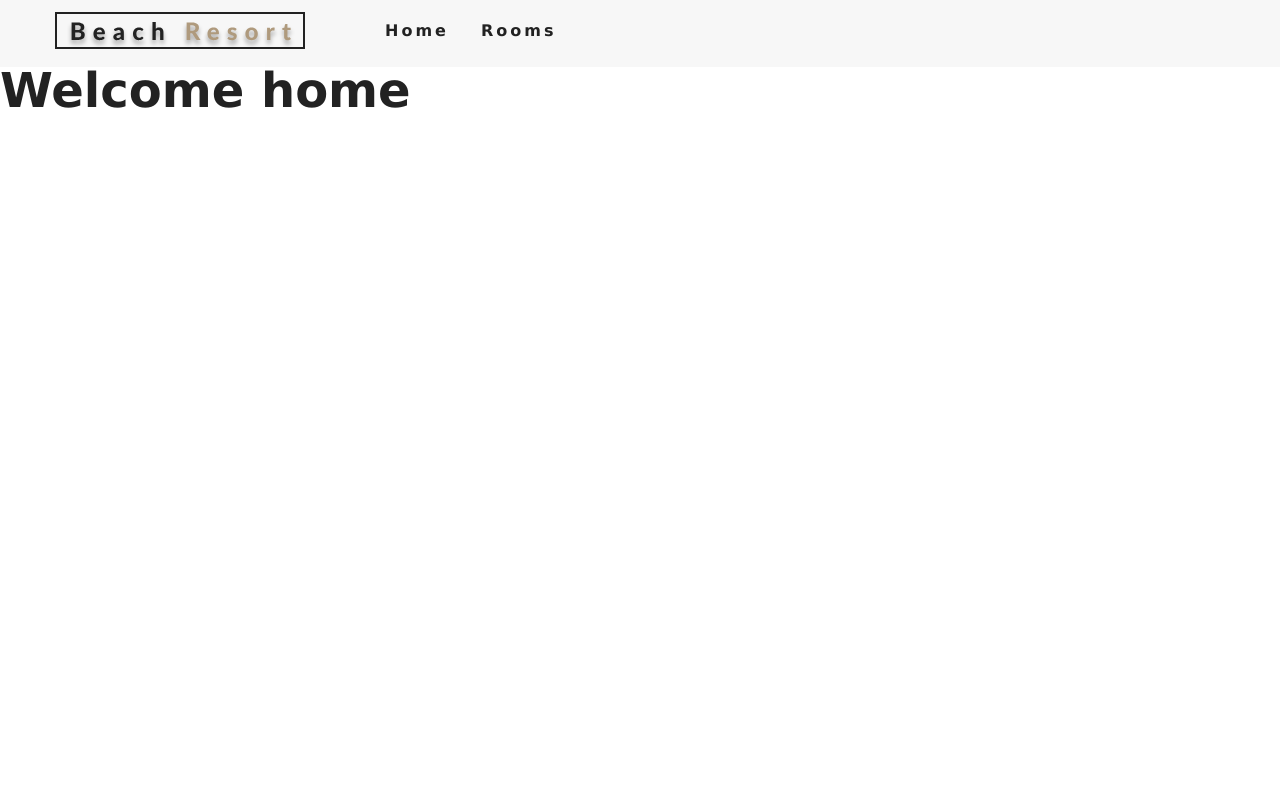
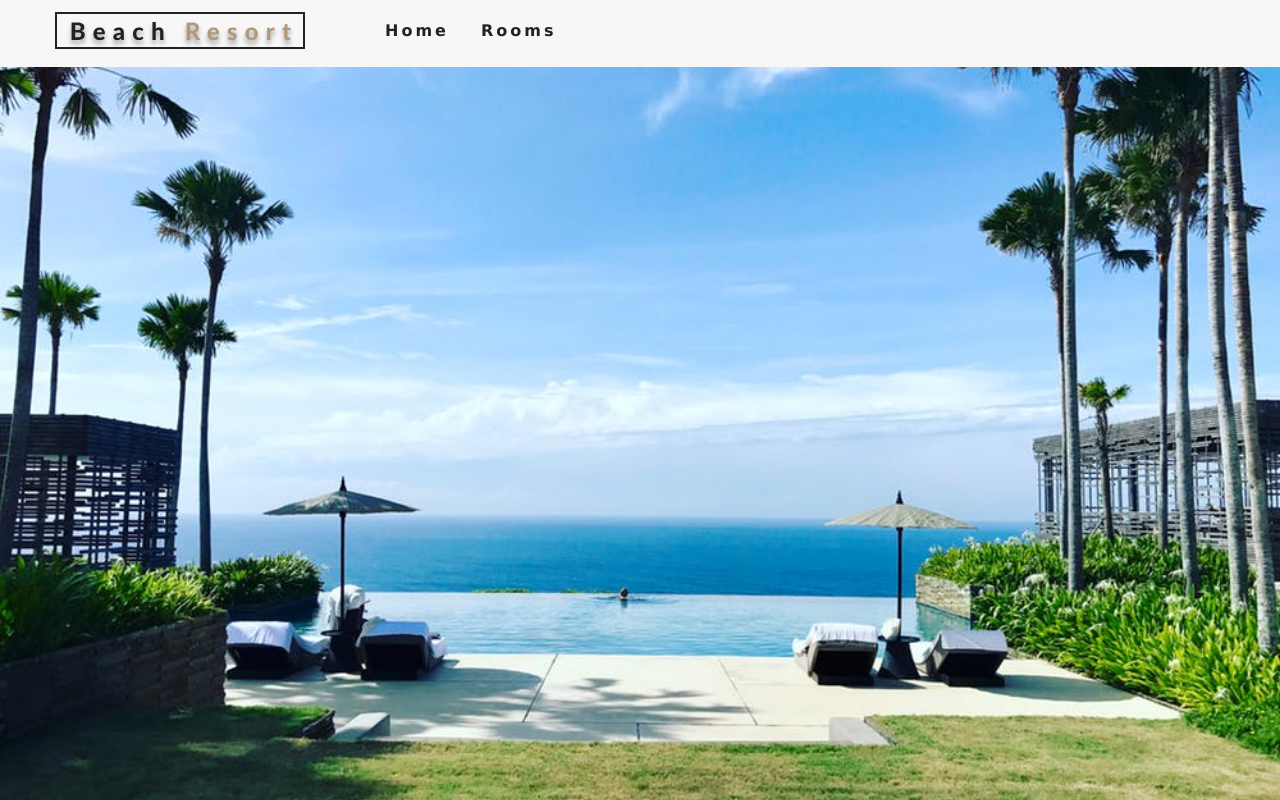
Before and after one commit to addod19/hotel, a React (Create React App) app: page / in a window 1280 px wide. Built offline with nearby package versions, Linux system fonts and the light colour scheme.

Commit message:
create hero images for home, error and rooms component

```diff
--- a/src/App.css
+++ b/src/App.css
@@ -112,8 +112,8 @@
   color: var(--primaryColor);
 }
 .nav-links {
-  /* height: 0; */
-  /* overflow: hidden; */
+  height: 0;
+  overflow: hidden;
   transition: var(--mainTransition);
   list-style-type: none;
 }
--- /dev/null
+++ b/src/components/Hero.js
@@ -0,0 +1,15 @@
+import React from 'react';
+
+const Hero = ( {children, hero} ) => {
+    return(
+        <header className={hero}>
+            { children }
+        </header>
+    )
+}
+
+Hero.defaultProps = {
+    hero: 'defaultHero',
+};
+
+export default Hero;
--- a/src/pages/Error.js
+++ b/src/pages/Error.js
@@ -1,8 +1,10 @@
 import React from 'react';
+
+import Hero from '../components/Hero';
 
 const Error = () => {
     return(
-        <h1>This is the error page</h1>
+        <Hero />
     )
 }
 
--- a/src/pages/Home.js
+++ b/src/pages/Home.js
@@ -1,9 +1,12 @@
 import React from 'react';
+
+import Hero from '../components/Hero';
 
 const Home = () => {
 
     return(
-        <h1>Welcome home</h1>
+        <Hero />
+
     )
 }
 
--- a/src/pages/Rooms.js
+++ b/src/pages/Rooms.js
@@ -1,8 +1,10 @@
 import React from 'react';
+
+import Hero from '../components/Hero';
 
 const Rooms = () => {
     return(
-        <h1>wel come to our rooms</h1>
+        <Hero hero="roomsHero" />
     )
 }
 
```
